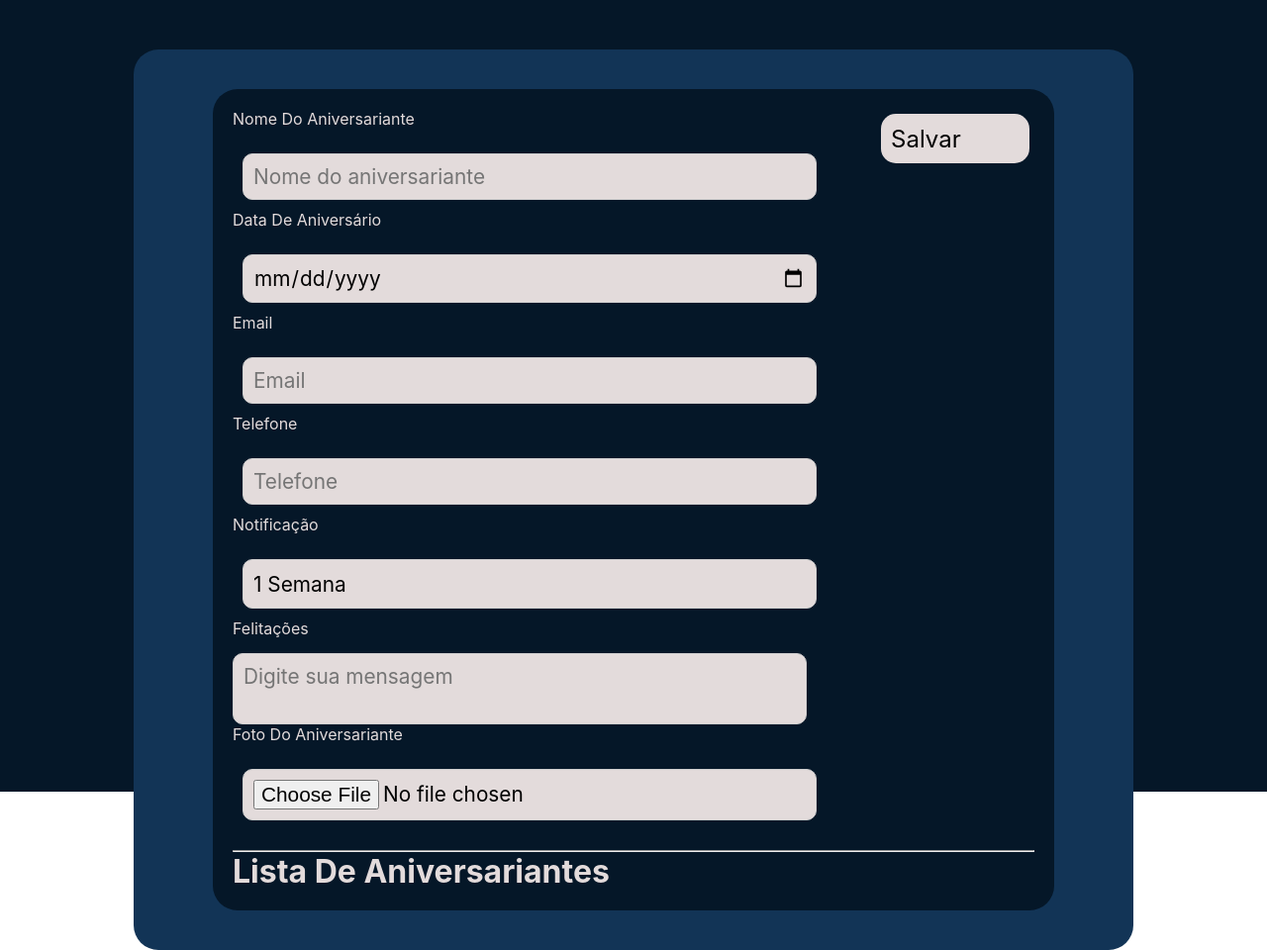
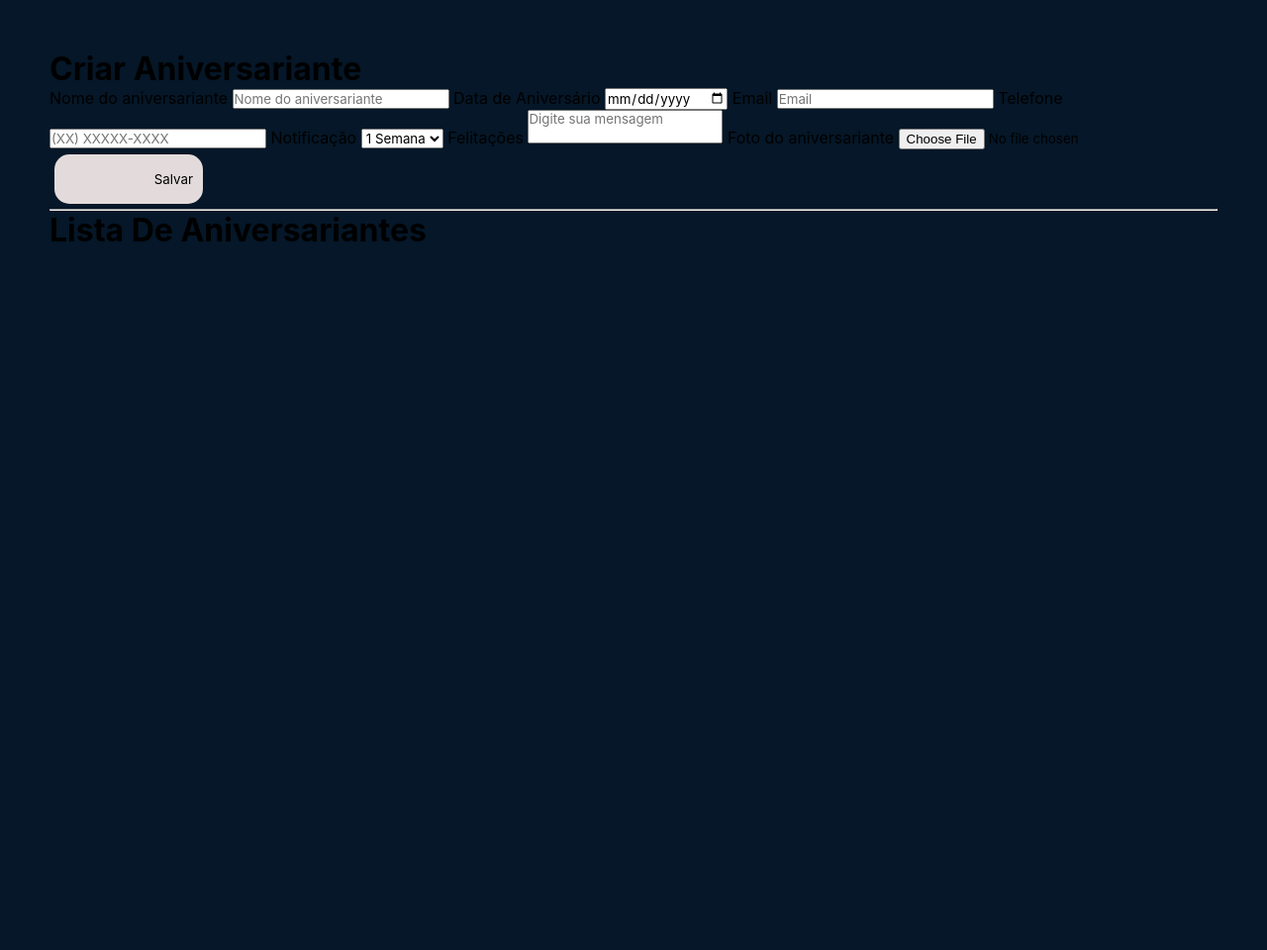
Before and after one commit to cetem99/aniversario, a Flask app: page / in a window 1280 px wide. Shown: the whole page at 99% size. After the commit the page ends 244 px from the top, so only its background shows below. Run offline with Flask 3, Linux system fonts and the light colour scheme; data that the repository does not hold is empty.

Commit message:
Update Gerenciar.html

```diff
--- a/templates/Gerenciar.html
+++ b/templates/Gerenciar.html
@@ -10,10 +10,11 @@
 
 <body>
     <main>
-        <div class="cont">
-            <div class="pessoa">
-                <form method="POST" action="/" enctype="multipart/form-data" class="per">
-                    <div class="inf">
+        <div class="container">
+            <div class="form-container">
+                <form method="POST" action="/" enctype="multipart/form-data" class="birthday-form">
+                    <h2>Criar Aniversariante</h2>
+                    <div class="form-group">
                         <label for="nome">Nome do aniversariante</label>
                         <input type="text" name="nome" placeholder="Nome do aniversariante" required>
 
@@ -24,7 +25,7 @@
                         <input type="email" name="email" placeholder="Email" required>
 
                         <label for="telefone">Telefone</label>
-                        <input type="tel" name="telefone" placeholder="Telefone" required>
+                        <input type="tel" id="telefone" name="telefone" maxlength="15" placeholder="(XX) XXXXX-XXXX" oninput="formatarTelefone(this)" required>
 
                         <label for="escolhas">Notificação</label>
                         <select name="escolhas" required>
@@ -39,10 +40,10 @@
                         <input type="file" name="foto" accept="image/*" required>
                     </div>
 
-                    <div class="salvar">
-                        <button type="submit" name="criar">
-                            <p>Salvar</p>
+                    <div class="button-group">
+                        <button type="submit" name="criar" class="btn-save">
                             <ion-icon name="checkmark-outline"></ion-icon>
+                            <span>Salvar</span>
                         </button>
                     </div>
                 </form>
@@ -50,73 +51,38 @@
                 <hr>
 
                 <h2>Lista de Aniversariantes</h2>
-                <div class="aniversariantes-lista">
+                <div class="birthday-list">
                     {% for aniversariante in aniversariantes %}
-                    <div class="aniversariante-item pessoa">
-                        <div class="per">
-                            <img src="{{ url_for('static', filename='uploads/' ~ aniversariante[6]) }}" alt="Foto do aniversariante" class="img">
-                            <p><strong>Nome:</strong> <span class="namef">{{ aniversariante[0] }}</span></p>
-                            <p><strong>Data de Aniversário:</strong> <span id="data-nascimento">{{ aniversariante[1] }}</span></p>
+                    <div class="birthday-item">
+                        <div class="image-wrapper">
+                            <img src="{{ url_for('static', filename='uploads/' ~ aniversariante[6]) }}" alt="Foto do aniversariante">
+                        </div>
+                        <div class="birthday-info">
+                            <p><strong>Nome:</strong> {{ aniversariante[0] }}</p>
+                            <p><strong>Data de Aniversário:</strong> {{ aniversariante[1] }}</p>
                             <p><strong>Email:</strong> {{ aniversariante[2] }}</p>
                             <p><strong>Telefone:</strong> {{ aniversariante[3] }}</p>
                             <p><strong>Notificação:</strong> {{ aniversariante[4] }}</p>
                             <p><strong>Felitações:</strong> {{ aniversariante[5] }}</p>
+                        </div>
 
-                            <div class="but">
-                                <button class="btn-edit" type="button">
-                                    <p>Editar</p>
+                        <div class="action-buttons">
+                            <button class="btn-edit">
                                 <ion-icon name="pencil-outline"></ion-icon>
+                                <span>Editar</span>
                             </button>
 
-                                <form method="POST" action="/" class="apaga">
+                            <form method="POST" action="/" class="form-delete">
                                 <input type="hidden" name="nome_deletar" value="{{ aniversariante[0] }}">
-                                    <button type="submit" name="deletar">
-                                        <p>Deletar</p>
+                                <button type="submit" class="btn-delete">
                                     <ion-icon name="trash-outline"></ion-icon>
+                                    <span>Deletar</span>
                                 </button>
                             </form>
                         </div>
                     </div>
-                    </div>
                     {% endfor %}
                 </div>
-
-                <!-- Formulário de Edição -->
-                <div id="edit-form" style="display:none;">
-                    <h2>Editar Aniversariante</h2>
-                    <form method="POST" action="/" enctype="multipart/form-data">
-                        <input type="hidden" name="nome_atual" id="nome_atual">
-
-                        <label for="edit_nome">Nome do aniversariante</label>
-                        <input type="text" name="nome" id="edit_nome" required>
-
-                        <label for="edit_data_aniversario">Data de Aniversário</label>
-                        <input type="date" name="data_aniversario" id="edit_data_aniversario" required>
-
-                        <label for="edit_email">Email</label>
-                        <input type="email" name="email" id="edit_email" required>
-
-                        <label for="edit_telefone">Telefone</label>
-                        <input type="tel" name="telefone" id="edit_telefone" required>
-
-                        <label for="edit_escolhas">Notificação</label>
-                        <select name="escolhas" id="edit_escolhas" required>
-                            <option value="1 Semana">1 Semana</option>
-                            <option value="1 Dia">1 Dia</option>
-                        </select>
-
-                        <label for="edit_felicitacoes">Felitações</label>
-                        <textarea name="felicitacoes" id="edit_felicitacoes" required></textarea>
-
-                        <div class="salvar">
-                            <button type="submit" name="editar">
-                                <p>Salvar</p>
-                                <ion-icon name="checkmark-outline"></ion-icon>
-                            </button>
-                        </div>
-                    </form>
-                </div>
-
             </div>
         </div>
     </main>
```
Lines whose indentation alone changed are shown as unchanged.
